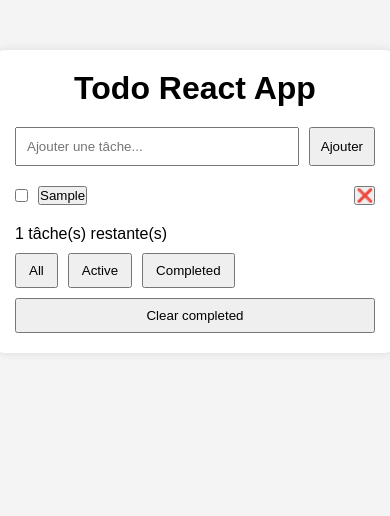
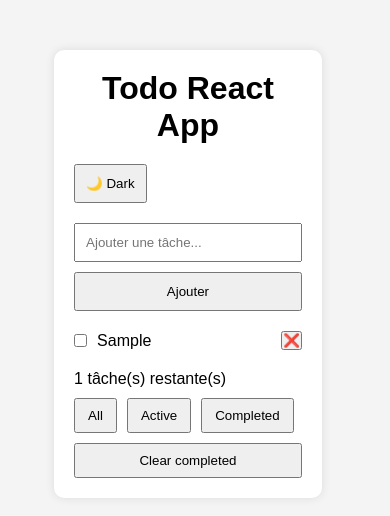
Before and after one commit to MHD-Lamine/todo-react, a React (Vite) app: page / in a window 390 px wide. Both pictures are taken after typing "Sample" into the empty fields and a click on the button "Ajouter". Shown: the top 516 px of the page. Built offline with nearby package versions, Linux system fonts and the light colour scheme.

Commit message:
Add dark mode and responsive design

```diff
--- a/src/App.jsx
+++ b/src/App.jsx
@@ -30,6 +30,14 @@ function App() {
         return true;
     }
   });
+
+  const [darkMode, setDarkMode] = useState(() => {
+    return localStorage.getItem("darkMode") === "true";
+  });
+
+  useEffect(() => {
+    localStorage.setItem("darkMode", darkMode);
+  }, [darkMode]);
 
   const remainingTasks = tasks.filter((task) => !task.done).length;
 
@@ -90,9 +98,11 @@ function App() {
   };
 
   return (
-    <div className="app">
+    <div className={darkMode ? "app dark" : "app"}>
       <Header />
-
+      <button className="theme-btn" onClick={() => setDarkMode(!darkMode)}>
+        {darkMode ? "☀️ Light" : "🌙 Dark"}
+      </button>
       <TodoInput input={input} setInput={setInput} addTask={addTask} />
 
       <TodoList
--- a/src/components/Header.jsx
+++ b/src/components/Header.jsx
@@ -3,7 +3,10 @@ function Header() {
     <header className="header">
       <h1>Todo React App</h1>
     </header>
+
   );
 }
 
+
+
 export default Header;
--- a/src/index.css
+++ b/src/index.css
@@ -57,6 +57,7 @@ li {
   justify-content: space-between;
 
   margin-bottom: 10px;
+  animation: fadeIn 0.3s ease;
 }
 
 .task-content {
@@ -97,3 +98,80 @@ input[type="checkbox"] {
 
   cursor: pointer;
 }
+
+.task-text {
+  background: none;
+
+  border: none;
+
+  font: inherit;
+
+  cursor: pointer;
+
+  text-align: left;
+}
+
+.dark {
+  background: #1e1e1e;
+
+  color: white;
+}
+.dark input {
+  background: #333;
+
+  color: white;
+
+  border-color: #555;
+}
+.dark li {
+  background: #2a2a2a;
+}
+.dark button {
+  background: #333;
+
+  color: white;
+}
+.dark li button {
+  background: crimson;
+}
+.theme-btn {
+  margin-bottom: 20px;
+
+  padding: 10px;
+
+  cursor: pointer;
+}
+
+@media (max-width: 500px) {
+
+  .app {
+    width: 95%;
+  }
+
+  .todo-input {
+    flex-direction: column;
+  }
+
+  .filters {
+    flex-wrap: wrap;
+  }
+}
+
+@keyframes fadeIn {
+
+  from {
+    opacity: 0;
+    transform: translateY(-10px);
+  }
+
+  to {
+    opacity: 1;
+    transform: translateY(0);
+  }
+}
+
+button:hover {
+  opacity: 0.9;
+
+  transform: translateY(-1px);
+}
```
